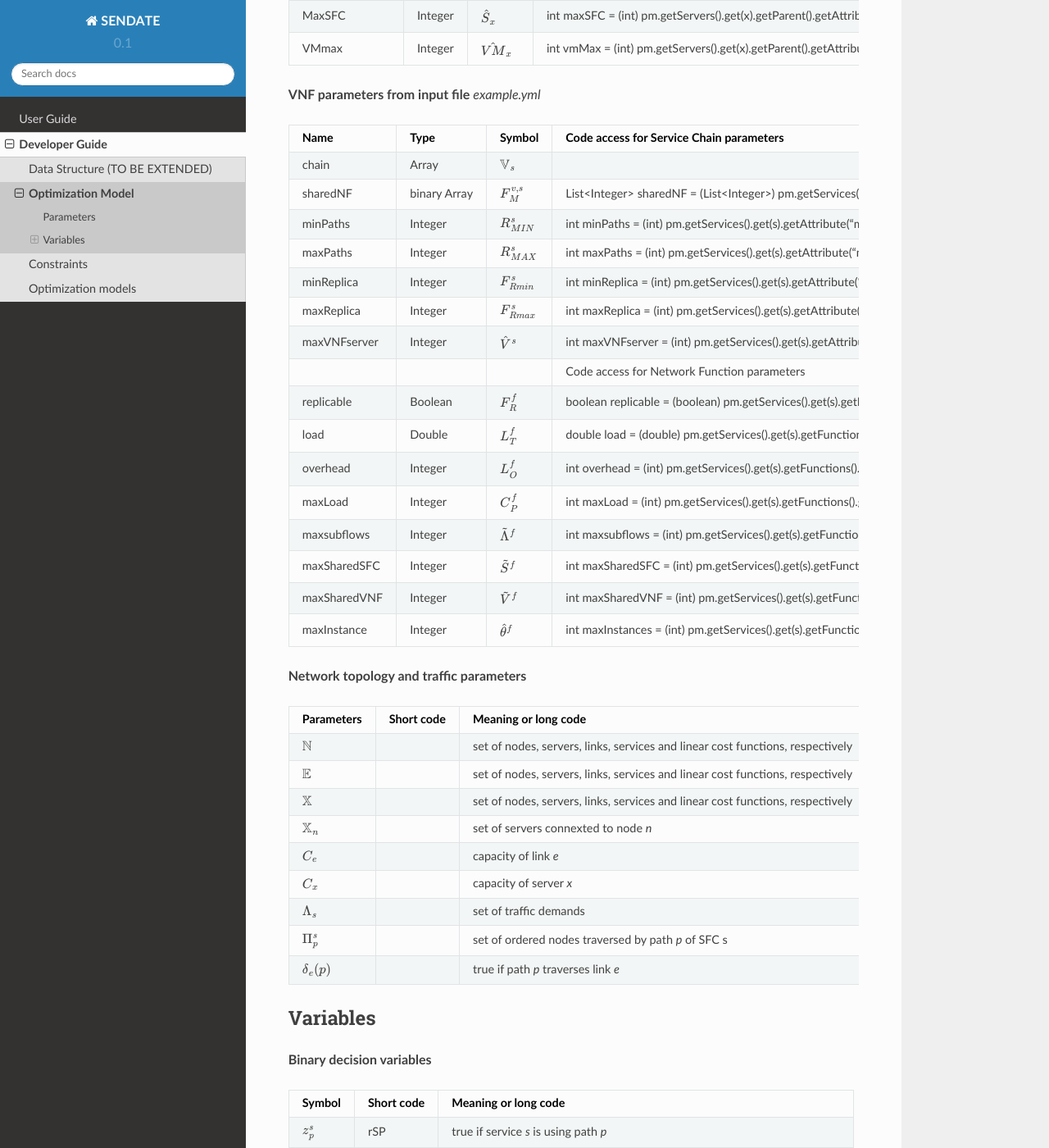
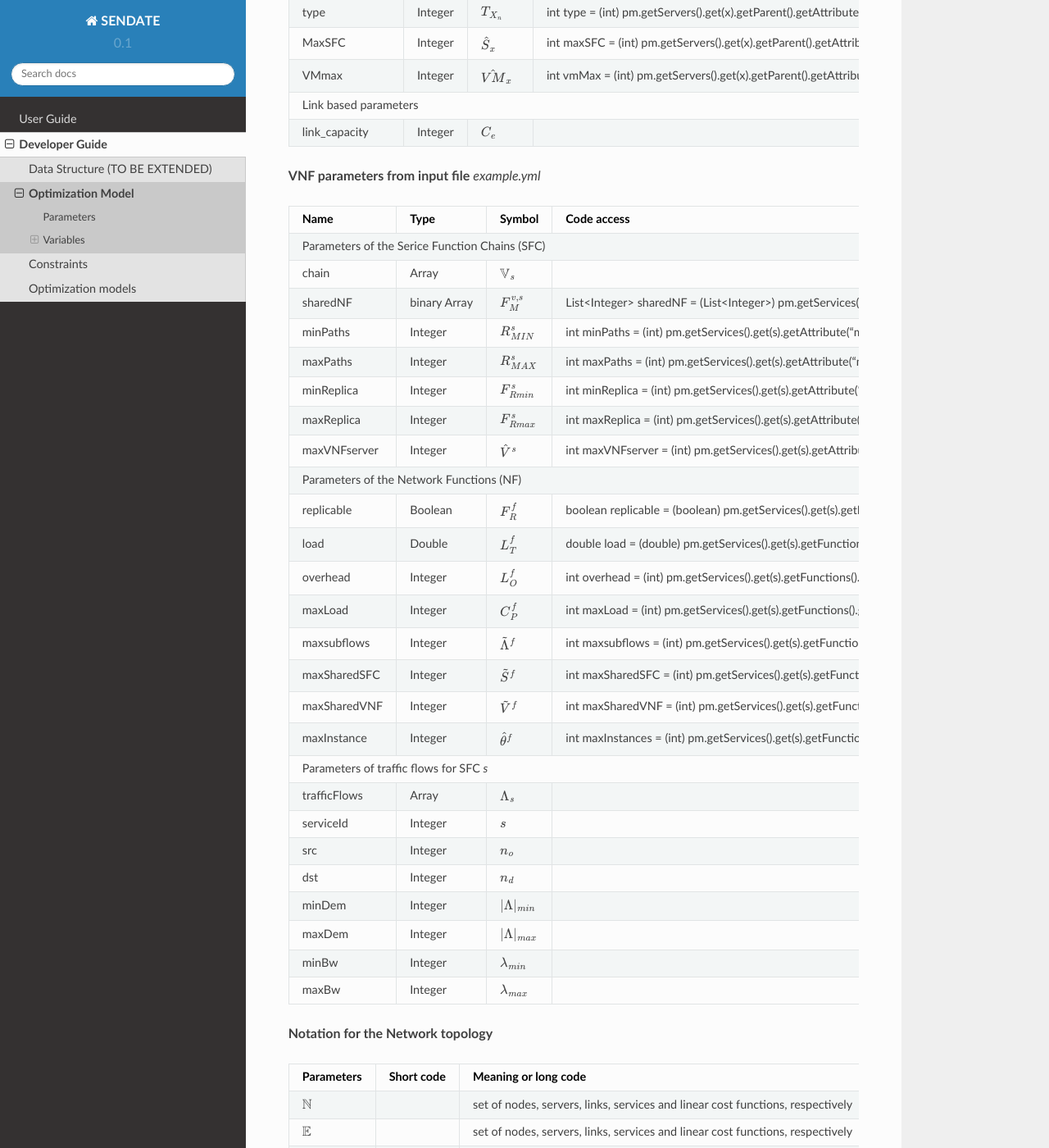
Before and after one commit to fcarp10/nsp4j-optimizer, a Sphinx documentation site: the page built from documentation/developer_guide/model.rst, in a window 1280 px wide and 1400 px high, scrolled down 481 px. Shown: the whole window at 82% size. Built offline with Sphinx 7.4.7 and the Read the Docs theme 2.0.0, drawn with Linux system fonts in a browser that asks for light colours; some of the changed text lies outside the part shown.

Commit message:
docu4 12-12-2018

```diff
--- a/documentation/developer_guide/model.rst
+++ b/documentation/developer_guide/model.rst
@@ -14,8 +14,10 @@ The parameters and variables used on the following formulas are shown on the fol
 **Network and Server parameters from input file** *example.dgs*
 
 +------------------+---------+--------------------+-----------------------------------------------------------------------------------------+
-| Name	           |   Type  |  Symbol            | Code access for Service Chain parameters                                                |
+| Name	           |   Type  |  Symbol            | Code access                                                                             |
 +==================+=========+====================+=========================================================================================+
+| Server based Service Chain parameters                                                                                                     |
++------------------+---------+--------------------+-----------------------------------------------------------------------------------------+
 | num_servers      | Integer | :math:`X_n`        | int numServers = (int) pm.getServers().get(x).getParent().getAttribute ("num_servers")  |
 +------------------+---------+--------------------+-----------------------------------------------------------------------------------------+
 | server_capacity  | Integer | :math:`C_x`        | int capacity = (int) pm.getServers().get(x).getParent().getAttribute ("server_capacity”)|
@@ -28,14 +30,19 @@ The parameters and variables used on the following formulas are shown on the fol
 +------------------+---------+--------------------+-----------------------------------------------------------------------------------------+
 | VMmax            | Integer | :math:`\hat{VM}_x` | int vmMax = (int) pm.getServers().get(x).getParent().getAttribute ("VMmax")             |
 +------------------+---------+--------------------+-----------------------------------------------------------------------------------------+
-
+| Link based parameters                                                                                                                     |
++------------------+---------+--------------------+-----------------------------------------------------------------------------------------+
+| link_capacity    | Integer | :math:`C_e`        |                                                                                         |
++------------------+---------+--------------------+-----------------------------------------------------------------------------------------+
 
 
 **VNF parameters from input file** *example.yml*
 
 +--------------+--------------+--------------------------+---------------------------------------------------------------------------------------------------------+
-| Name	       |   Type	      |  Symbol	                 | Code access for Service Chain parameters                                                                |
+| Name	       |   Type	      |  Symbol	                 | Code access                                                                                             |
 +==============+==============+==========================+=========================================================================================================+
+| Parameters of the Serice Function Chains (SFC)                                                                                                                   |
++--------------+--------------+--------------------------+---------------------------------------------------------------------------------------------------------+
 | chain	       | Array	      | :math:`\mathbb{V}_s`     |                                                                                                         |
 +--------------+--------------+--------------------------+---------------------------------------------------------------------------------------------------------+
 | sharedNF     | binary Array |	:math:`F_{M}^{v,s}`      | List<Integer> sharedNF = (List<Integer>) pm.getServices().get(s). getAttribute("sharedNF")              |
@@ -50,7 +57,7 @@ The parameters and variables used on the following formulas are shown on the fol
 +--------------+--------------+--------------------------+---------------------------------------------------------------------------------------------------------+
 | maxVNFserver | Integer      | :math:`\hat{V}^s`        | int maxVNFserver = (int) pm.getServices().get(s).getAttribute ("maxVNFserver")                          |
 +--------------+--------------+--------------------------+---------------------------------------------------------------------------------------------------------+
-|    	       |              |                          | Code access for Network Function parameters                                                             |
+|   Parameters of the Network Functions (NF)                                                                                                                       |
 +--------------+--------------+--------------------------+---------------------------------------------------------------------------------------------------------+
 | replicable   | Boolean      | :math:`F_{R}^{f}`        | boolean replicable = (boolean) pm.getServices().get(s).getFunctions().get(v). getAttribute("replicable")|
 +--------------+--------------+--------------------------+---------------------------------------------------------------------------------------------------------+
@@ -68,10 +75,30 @@ The parameters and variables used on the following formulas are shown on the fol
 +--------------+--------------+--------------------------+---------------------------------------------------------------------------------------------------------+
 | maxInstance  | Integer      | :math:`\hat{\theta}^f`   | int maxInstances = (int) pm.getServices().get(s).getFunctions().get(v). getAttribute("maxInstances")    |
 +--------------+--------------+--------------------------+---------------------------------------------------------------------------------------------------------+
+| Parameters of traffic flows for SFC *s*                                                                                                                          |
++--------------+--------------+--------------------------+---------------------------------------------------------------------------------------------------------+
+| trafficFlows | Array        | :math:`\Lambda_s`        |                                                                                                         |
++--------------+--------------+--------------------------+---------------------------------------------------------------------------------------------------------+
+| serviceId    | Integer      | :math:`s`                |                                                                                                         |
++--------------+--------------+--------------------------+---------------------------------------------------------------------------------------------------------+
+| src          | Integer      | :math:`n_o`              |                                                                                                         |
++--------------+--------------+--------------------------+---------------------------------------------------------------------------------------------------------+
+| dst          | Integer      | :math:`n_d`              |                                                                                                         |
++--------------+--------------+--------------------------+---------------------------------------------------------------------------------------------------------+
+| minDem       |Integer       | :math:`|\Lambda|_{min}`  |                                                                                                         |
++--------------+--------------+--------------------------+---------------------------------------------------------------------------------------------------------+
+| maxDem       |Integer       | :math:`|\Lambda|_{max}`  |                                                                                                         |
++--------------+--------------+--------------------------+---------------------------------------------------------------------------------------------------------+
+| minBw        |Integer       | :math:`\lambda_{min}`    |                                                                                                         |
++--------------+--------------+--------------------------+---------------------------------------------------------------------------------------------------------+
+| maxBw        | Integer      | :math:`\lambda_{max}`    |                                                                                                         |
++--------------+--------------+--------------------------+---------------------------------------------------------------------------------------------------------+
 
 
 
-**Network topology and traffic parameters**
+
+
+**Notation for the Network topology**
 
 +-----------------------------+------------+----------------------------------------------------------------------------------------------------+
 | Parameters                  |Short code  | Meaning or long code                                                                               |
@@ -83,12 +110,6 @@ The parameters and variables used on the following formulas are shown on the fol
 | :math:`\mathbb{X}`          |            | set of nodes, servers, links, services and linear cost functions, respectively                     |
 +-----------------------------+------------+----------------------------------------------------------------------------------------------------+
 | :math:`\mathbb{X}_n`        |            |  set of servers connexted to node *n*                                                              |
-+-----------------------------+------------+----------------------------------------------------------------------------------------------------+
-| :math:`C_e`                 |            |  capacity of link *e*                                                                              |
-+-----------------------------+------------+----------------------------------------------------------------------------------------------------+
-| :math:`C_x`                 |            |  capacity of server *x*                                                                            |
-+-----------------------------+------------+----------------------------------------------------------------------------------------------------+
-| :math:`\Lambda_s`           |            |  set of traffic demands                                                                            |
 +-----------------------------+------------+----------------------------------------------------------------------------------------------------+
 | :math:`\Pi^s_p`             |            |  set of ordered nodes traversed by path *p* of SFC s                                               |
 +-----------------------------+------------+----------------------------------------------------------------------------------------------------+
```
